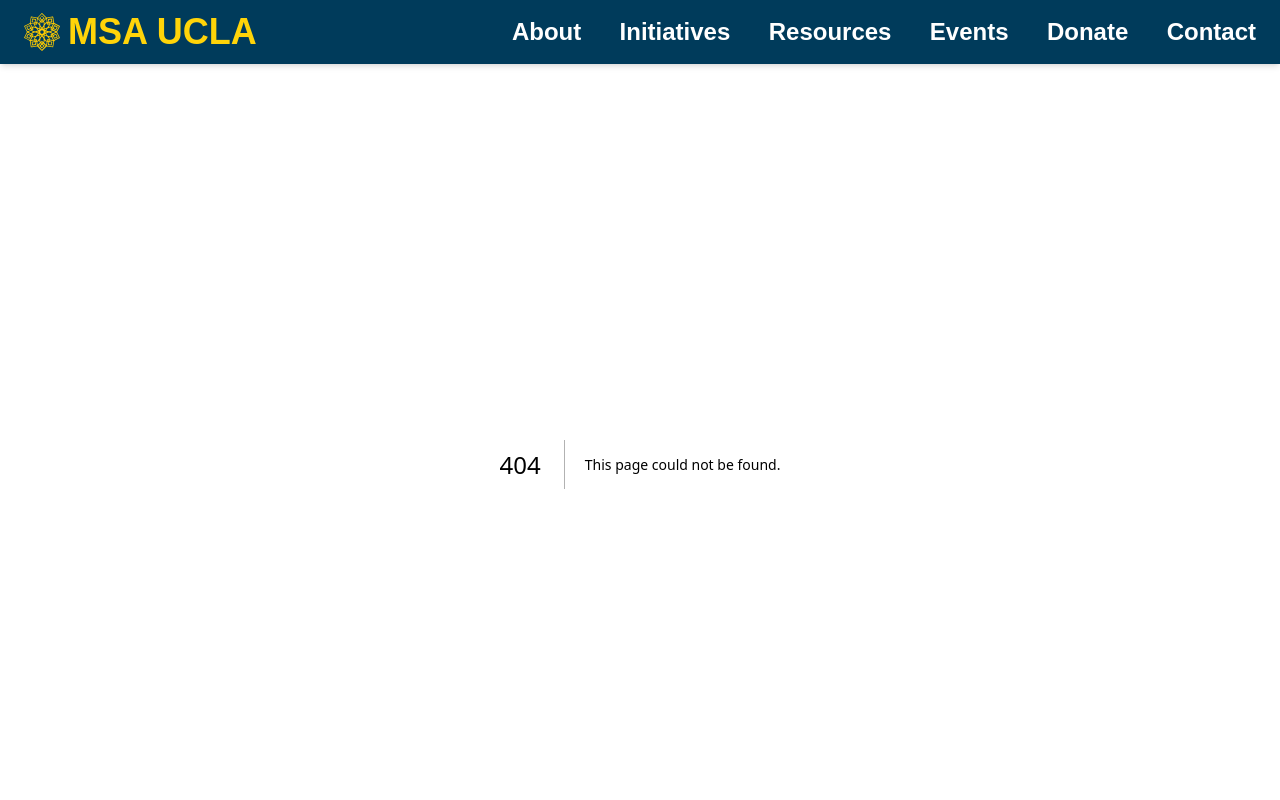
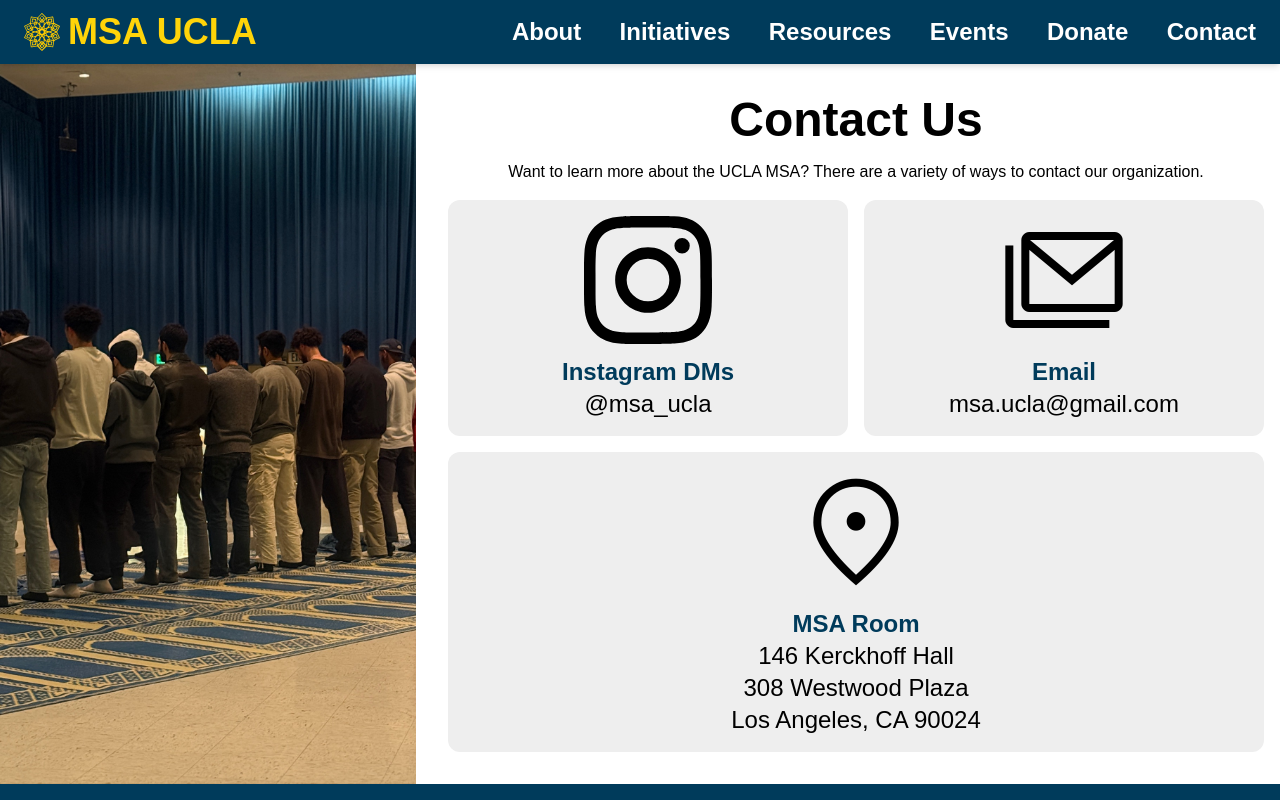
Before and after one commit to NajmKHoda/msa-ucla-website, a Next.js app: page /contact in a window 1280 px wide. Before the commit this address had no page. Shown: the top 800 px of the page. Built offline with nearby package versions, Linux system fonts and the light colour scheme; a web font is replaced by a local one.

Commit message:
Add contact page

```diff
--- /dev/null
+++ b/src/app/contact/page.tsx
@@ -0,0 +1,48 @@
+import ThumbnailPage from '@/components/layout/ThumbnailPage';
+import Icon from '@/components/wrappers/Icon';
+import Image from 'next/image';
+import Link from 'next/link';
+
+export default function ContactPage() {
+
+    return (
+        <ThumbnailPage
+            thumbnailImage='/images/contact.jpg'
+            imageAlt='A group of Muslim men praying in Ackerman Grand Ballroom at UCLA.'
+            className='text-center py-2 md:py-8 p-4'
+        >
+            <h1 className='text-5xl font-bold'>Contact Us</h1>
+            <p className='my-4'>Want to learn more about the UCLA MSA? There are a variety of ways to contact our organization.</p>
+            <div className='grid grid-cols-1 md:grid-cols-2 gap-4 items-center'>
+                <div className='flex flex-col items-center justify-center p-4 gap-3 text-2xl rounded-xl bg-bg-secondary'>
+                    <Image
+                        src='/images/glyphs/insta_black.svg'
+                        alt='Instagram logo'
+                        width={128} height={128} />
+                    <div className='text-center'>
+                        <h2 className='font-semibold text-msa-blue'>Instagram DMs</h2>
+                        <Link href="https://www.instagram.com/yourprofile">@msa_ucla</Link>
+                    </div>
+                </div>
+                <div className='flex flex-col items-center justify-center p-4 gap-3 text-2xl rounded-xl bg-bg-secondary'>
+                    <Icon name='stacked_email' size={128} />
+                    <div className='text-center'>
+                        <h2 className='font-semibold text-msa-blue'>Email</h2>
+                        <Link href="mailto:msa.ucla@gmail.com">msa.ucla@gmail.com</Link>
+                    </div>
+                </div>
+                <div className='col-span-1 md:col-span-2 flex flex-col items-center justify-center p-4 gap-3 text-2xl rounded-xl bg-bg-secondary'>
+                    <Icon name='location_on' size={128} />
+                    <div className='text-center'>
+                        <h2 className='font-semibold text-msa-blue'>MSA Room</h2>
+                        <p>
+                            146 Kerckhoff Hall<br />
+                            308 Westwood Plaza<br />
+                            Los Angeles, CA 90024
+                        </p>
+                    </div>
+                </div>
+            </div>
+        </ThumbnailPage>
+    );
+}
--- a/src/components/layout/Header/Header.tsx
+++ b/src/components/layout/Header/Header.tsx
@@ -24,13 +24,13 @@ export default function Header() {
             </MajorNav>
             <MajorNav title='Resources'>
                 <MinorNav title='Linktree' href='https://linktr.ee/uclamsa' />
+                <MinorNav title='Newsletter' href='https://msabruins.us5.list-manage.com/subscribe?u=afd87c320d17a0be7b1a0ac9a&id=3f7c841056' />
                 <MinorNav title='New Students' href='/resources/new-students' />
                 <MinorNav title='Chaplaincy' href='/resources/chaplaincy' />
-                <MinorNav title='Report an Incident' />
             </MajorNav>
             <MajorNav title='Events' href='/events' />
-            <MajorNav title='Donate' />
-            <MajorNav title='Contact' />
+            <MajorNav title='Donate' href='https://www.paypal.com/donate/?cmd=_s-xclick&hosted_button_id=ZD6GK28V6E7ZA&ssrt=1743963248042' />
+            <MajorNav title='Contact' href='/contact' />
         </ResponsiveHeader>
     );
 }
```
Also changed, not shown: public/images/contact.jpg (added).
